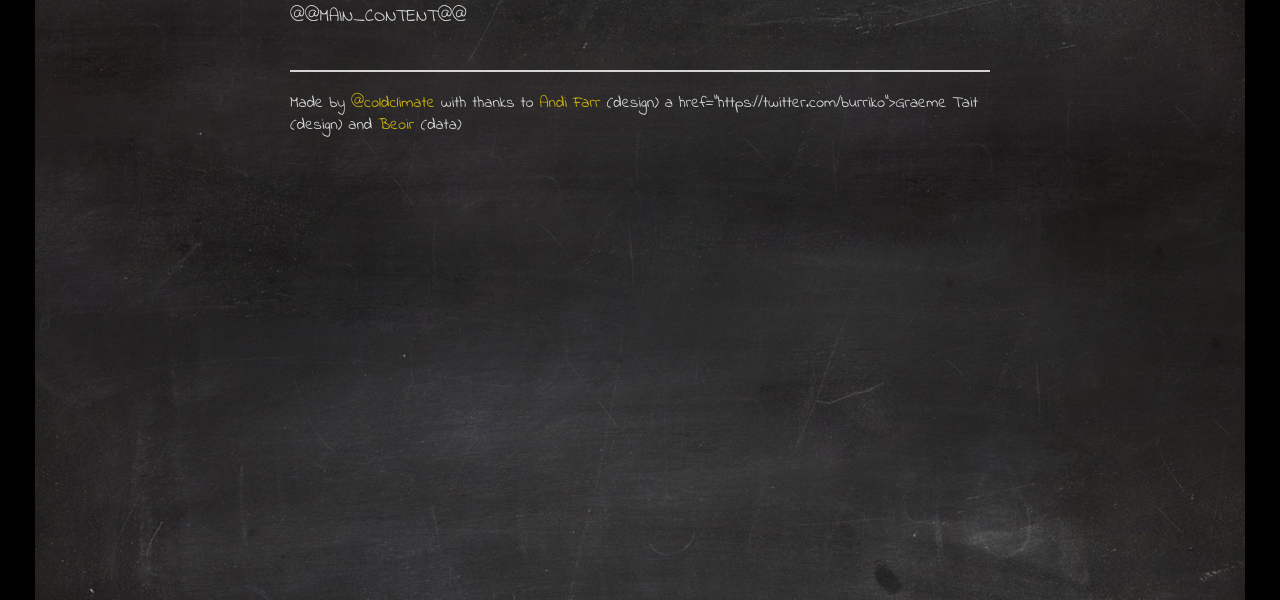
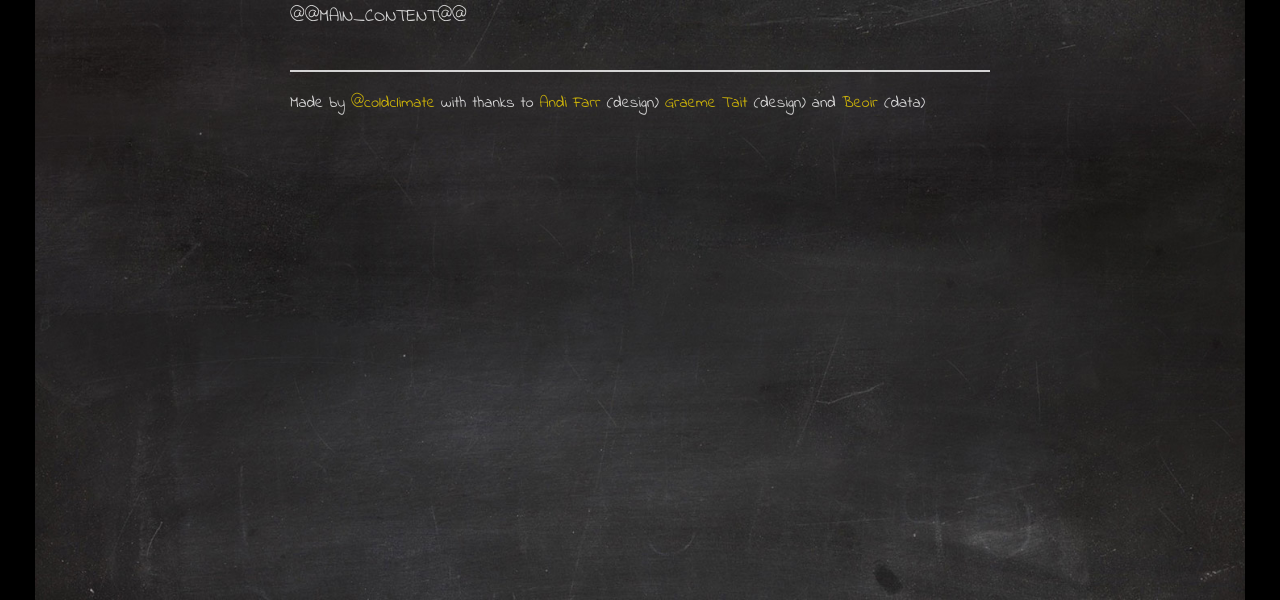
Before and after one commit to coldclimate/craft-or-corporate, a plain HTML site: page source/template.html in a window 1280 px wide. Shown: the part 200-800 px from the top of the page. Drawn offline with Linux system fonts and the light colour scheme; files that its build step writes are made by us from their sources; files whose address does not match are found by name.

Commit message:
Fix tag error in footer

```diff
--- a/source/template.html
+++ b/source/template.html
@@ -33,7 +33,7 @@
        <main>@@MAIN_CONTENT@@</main>
 
       <footer class="wrapper">
-         Made by <a href="https://github.com/coldclimate/craft-or-corporate">@coldclimate</a> with thanks to <a href="semibad">Andi Farr</a> (design) a href="https://twitter.com/burriko">Graeme Tait</a> (design) and <a href="http://www.beoir.org/">Beoir</a> (data)
+         Made by <a href="https://github.com/coldclimate/craft-or-corporate">@coldclimate</a> with thanks to <a href="semibad">Andi Farr</a> (design) <a href="https://twitter.com/burriko">Graeme Tait</a> (design) and <a href="http://www.beoir.org/">Beoir</a> (data)
       </footer>
 
       <script src="js/main.js"></script>
```
